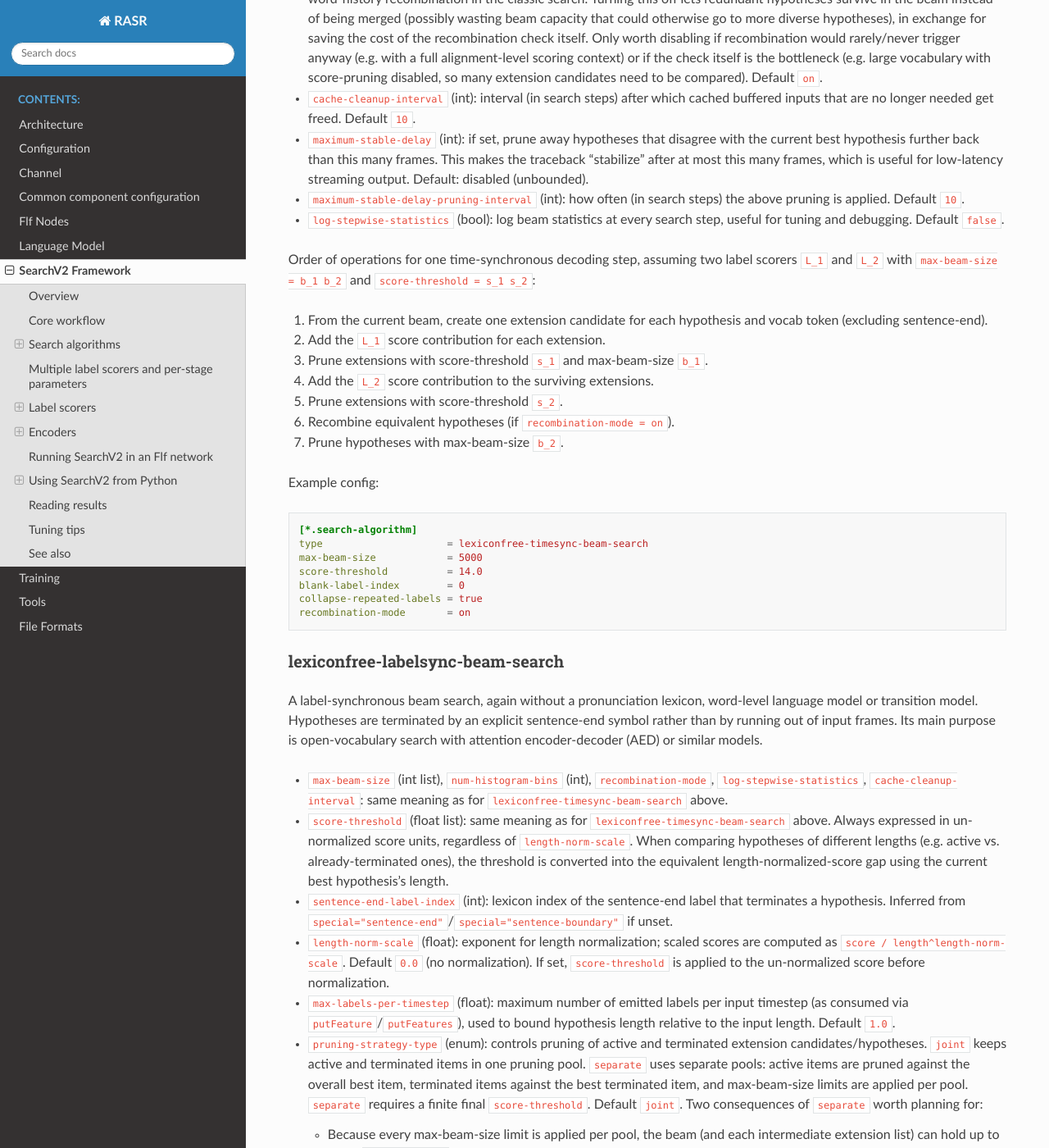
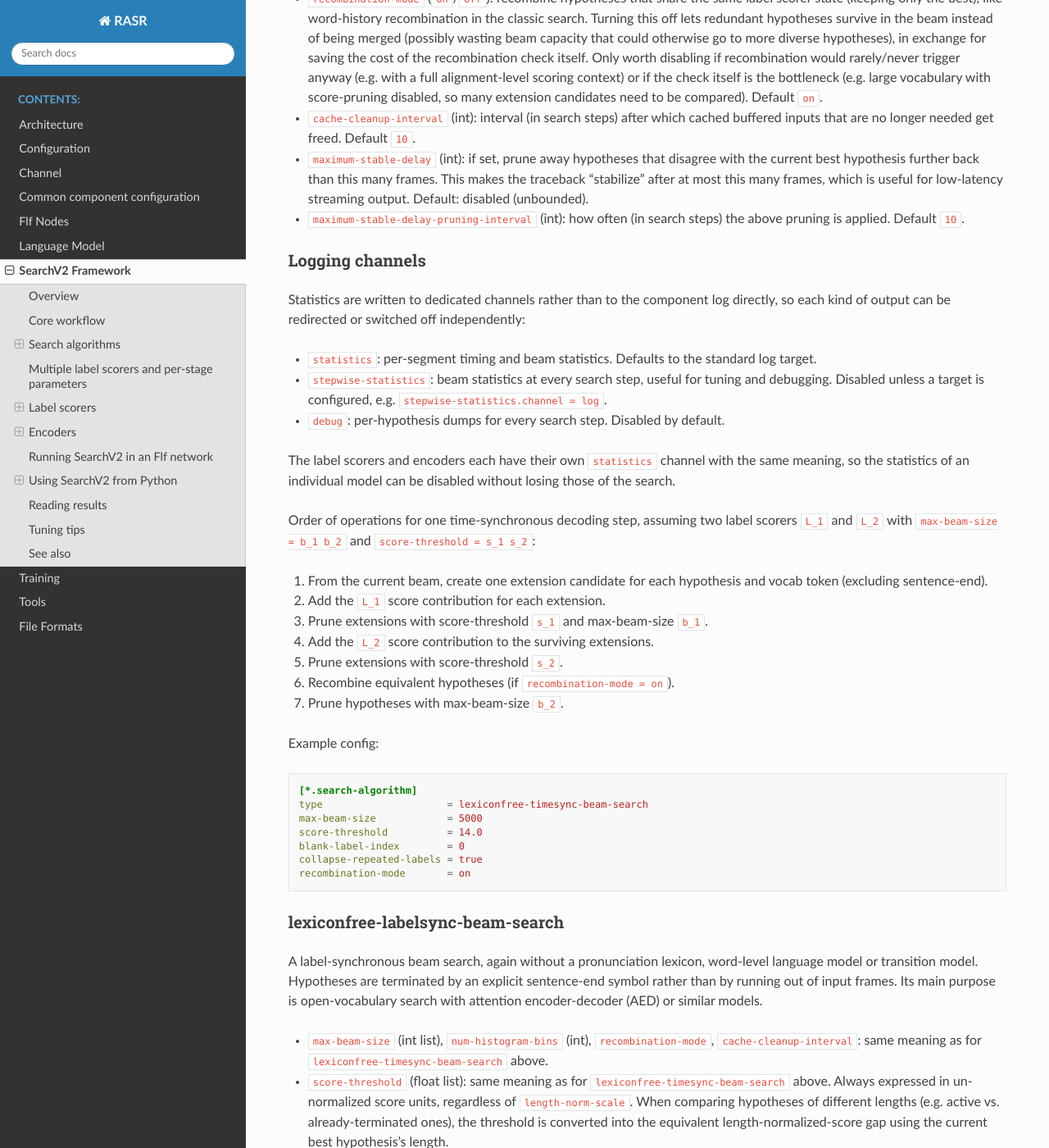
Before and after one commit to rwth-i6/rasr, a Sphinx documentation site: the page built from doc/search_v2.rst, in a window 1280 px wide and 1400 px high, scrolled down 5218 px. Shown: the whole window at 82% size. Built offline with Sphinx 7.4.7 and the Read the Docs theme 3.1.0, drawn with Linux system fonts in a browser that asks for light colours; some of the changed text lies outside the part shown.

Commit message:
Write statistics to dedicated channels
All statistics went to the component log via `clog()`, so the only way to
suppress them was to suppress the whole log of that component. Follow the
channel pattern that the `debug` channel in the same classes already uses.

The searches get a `statistics` channel for the per-segment summary and a
`stepwise-statistics` channel for the per-step output. `LabelScorer` and
`Encoder` get a `statistics` channel each, so the statistics of an individual
model can be turned off or redirected without losing those of the search.

The `log-stepwise-statistics` parameter is replaced by the
`stepwise-statistics` channel, since a bool that decides whether something is
logged is what a channel already does. Configurations setting it have to use
`stepwise-statistics.channel = log` instead. The default stays off, and the
`statistics` channels default to the standard log target, so the output is
unchanged unless it is configured otherwise.

Co-Authored-By: Claude Opus 5 (1M context) <noreply@anthropic.com>

```diff
--- a/doc/search_v2.rst
+++ b/doc/search_v2.rst
@@ -223,7 +223,19 @@ an optional blank label (for CTC/transducer) and optional silence and sentence-e
   further back than this many frames. This makes the traceback "stabilize" after at most this many frames,
   which is useful for low-latency streaming output. Default: disabled (unbounded).
 * ``maximum-stable-delay-pruning-interval`` (int): how often (in search steps) the above pruning is applied. Default ``10``.
-* ``log-stepwise-statistics`` (bool): log beam statistics at every search step, useful for tuning and debugging. Default ``false``.
+Logging channels
+^^^^^^^^^^^^^^^^
+
+Statistics are written to dedicated channels rather than to the component log directly, so each kind of
+output can be redirected or switched off independently:
+
+* ``statistics``: per-segment timing and beam statistics. Defaults to the standard log target.
+* ``stepwise-statistics``: beam statistics at every search step, useful for tuning and debugging.
+  Disabled unless a target is configured, e.g. ``stepwise-statistics.channel = log``.
+* ``debug``: per-hypothesis dumps for every search step. Disabled by default.
+
+The label scorers and encoders each have their own ``statistics`` channel with the same meaning, so the
+statistics of an individual model can be disabled without losing those of the search.
 
 Order of operations for one time-synchronous decoding step, assuming two label scorers ``L_1`` and ``L_2`` with
 ``max-beam-size = b_1 b_2`` and ``score-threshold = s_1 s_2``:
@@ -257,7 +269,7 @@ transition model. Hypotheses are terminated by an explicit sentence-end symbol r
 input frames. Its main purpose is open-vocabulary search with attention encoder-decoder (AED) or similar
 models.
 
-* ``max-beam-size`` (int list), ``num-histogram-bins`` (int), ``recombination-mode``, ``log-stepwise-statistics``,
+* ``max-beam-size`` (int list), ``num-histogram-bins`` (int), ``recombination-mode``,
   ``cache-cleanup-interval``: same meaning as for ``lexiconfree-timesync-beam-search`` above.
 * ``score-threshold`` (float list): same meaning as for ``lexiconfree-timesync-beam-search`` above. Always
   expressed in un-normalized score units, regardless of ``length-norm-scale``. When comparing hypotheses of
@@ -1287,7 +1299,7 @@ Tuning tips
   results change noticeably when tightening only one of the two, the other is likely already the binding
   constraint. To get the best speech-accuracy trade-off, you should usually have a well-tuned ``score-threshold``
   (as low as possible) with an additional high ``max-beam-size`` that mitigates peaks in the number of hypotheses.
-* Enable ``log-stepwise-statistics = true`` temporarily to see beam sizes and score spreads per step in the
+* Set ``stepwise-statistics.channel = log`` temporarily to see beam sizes and score spreads per step in the
   log, which helps decide which pruning parameter is actually limiting the beam.
 * For ``tree-timesync-beam-search``, tune ``max-word-end-beam-size``/``word-end-score-threshold``
   independently from the within-word beam if word-end hypotheses are pruned too aggressively (or not enough)
```
Also changed, not shown: other parts of doc/search_v2.rst (+2 -2 lines), 18 other files.
